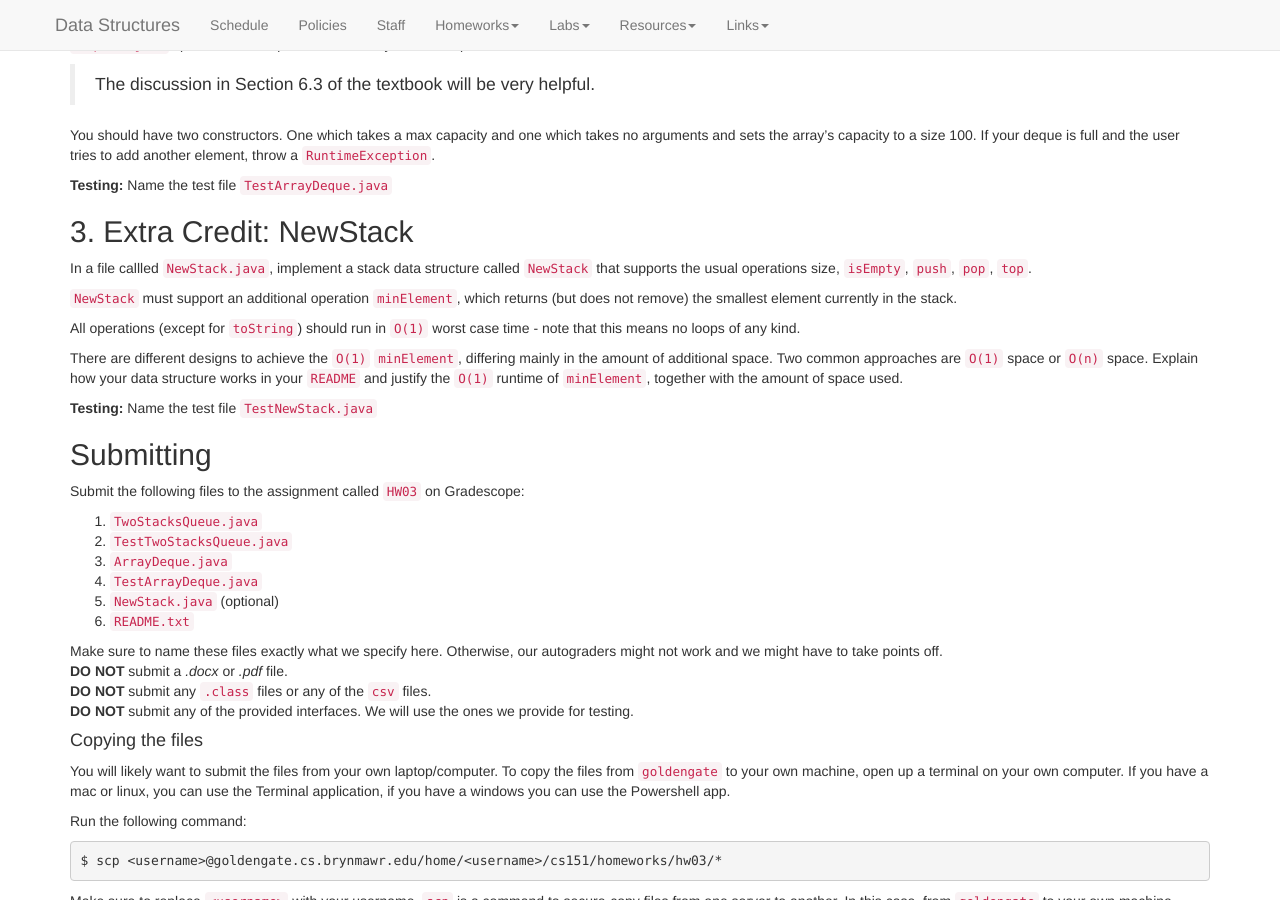
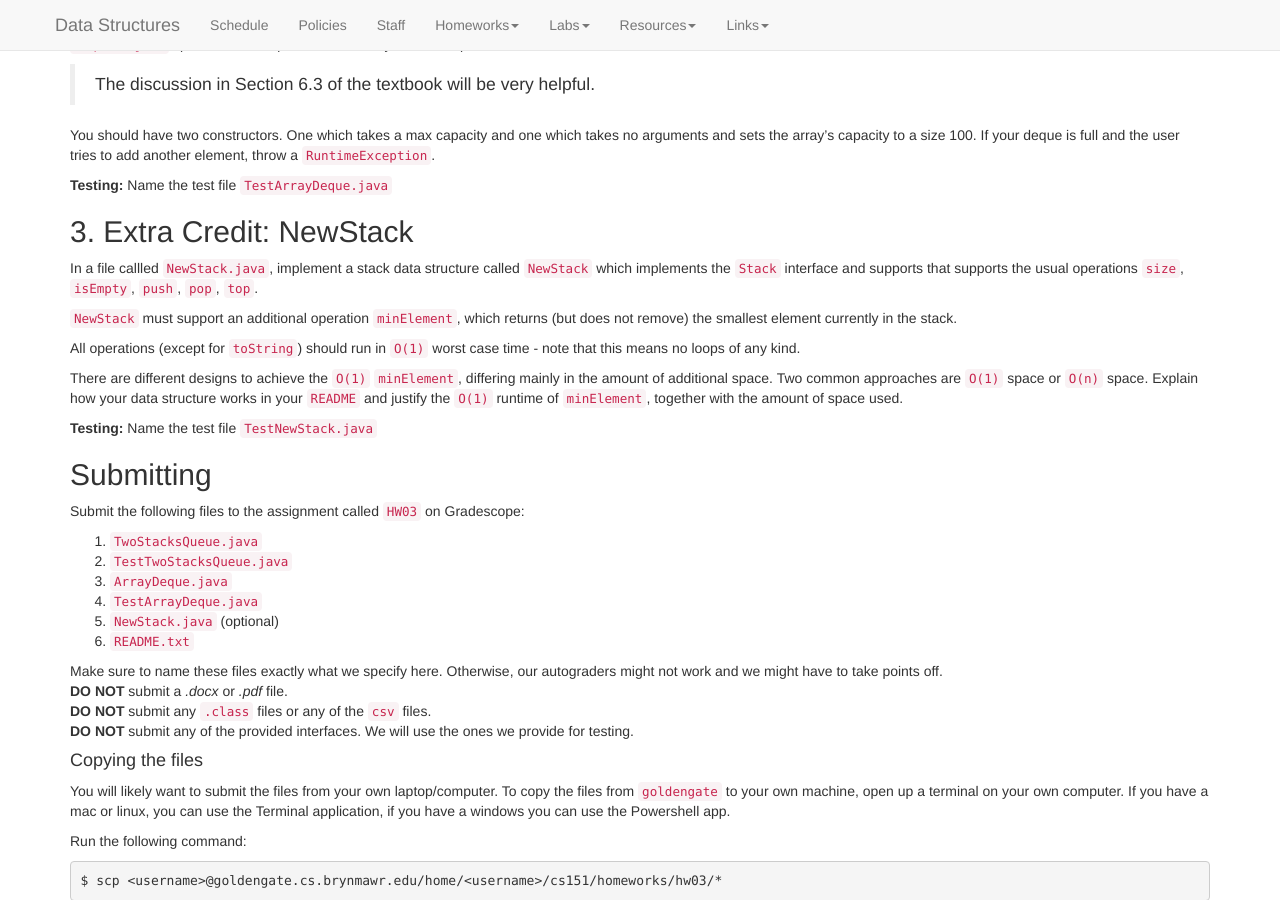
Before and after one commit to kalte0/BMC-CS-151.github.io, a Jekyll site: the page built from hws/HW03.md, in a window 1280 px wide and 900 px high, scrolled down 1090 px. Built offline with Jekyll 4.4.1, drawn with Linux system fonts in a browser that asks for light colours; nearby versions of some CDN libraries.

Commit message:
Update HW03.md

```diff
--- a/hws/HW03.md
+++ b/hws/HW03.md
@@ -133,8 +133,8 @@ If your deque is full and the user tries to add another element, throw a `Runtim
 
 ## 3. Extra Credit: NewStack
 In a file callled `NewStack.java`,
-implement a stack data structure called `NewStack`
-that supports the usual operations size, `isEmpty`, `push`,
+implement a stack data structure called `NewStack` which implements the `Stack` interface and supports
+that supports the usual operations `size`, `isEmpty`, `push`,
 `pop`, `top`.
 
 `NewStack` must support an
```
